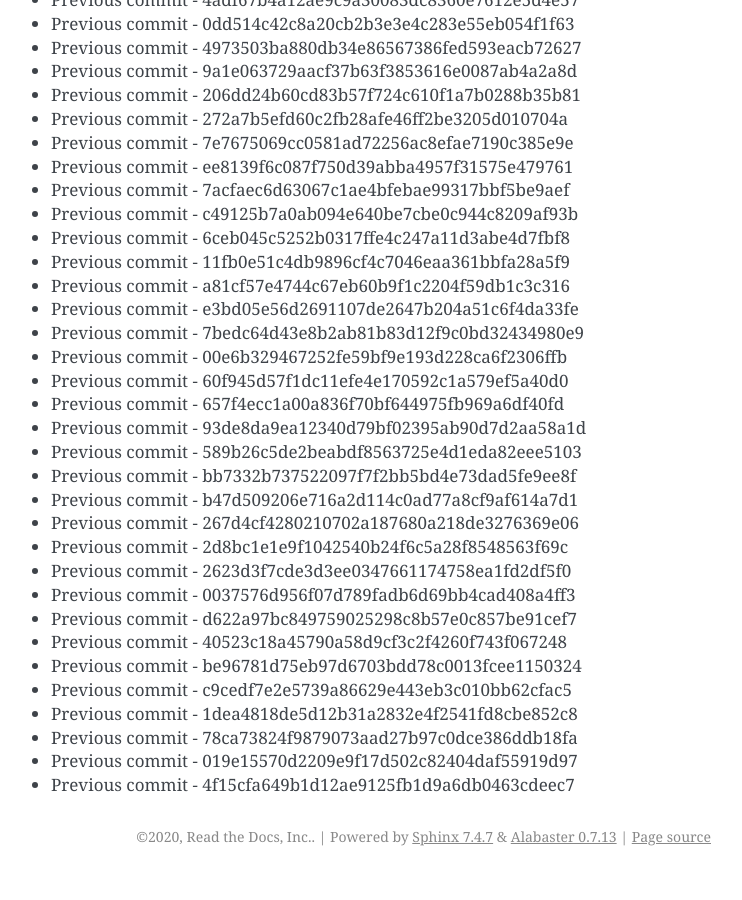
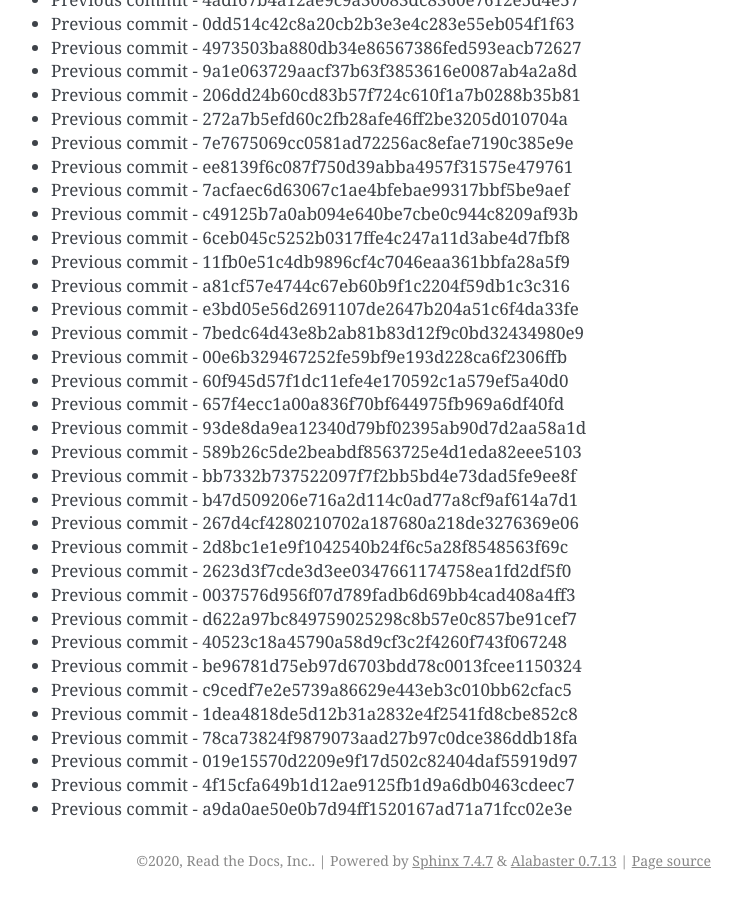
Before and after one commit to readthedocs/rtd-git-stresstest, a Sphinx documentation site: the page built from docs/updates.rst, in a window 1280 px wide and 900 px high, scrolled down 44775 px. Shown: the whole window, without its empty margins (399-1141 px from the left). Built offline with Sphinx 7.4.7, drawn with Linux system fonts in a browser that asks for light colours; before the commit the page ends 45651 px from its top, so only the background shows below that.

Commit message:
Generating commit from previous: a9da0ae50e0b7d94ff1520167ad71a71fcc02e3e

```diff
--- a/docs/updates.rst
+++ b/docs/updates.rst
@@ -1913,3 +1913,4 @@ It can be tested for any performance characteristics.
 * Previous commit - 78ca73824f9879073aad27b97c0dce386ddb18fa
 * Previous commit - 019e15570d2209e9f17d502c82404daf55919d97
 * Previous commit - 4f15cfa649b1d12ae9125fb1d9a6db0463cdeec7
+* Previous commit - a9da0ae50e0b7d94ff1520167ad71a71fcc02e3e
```
